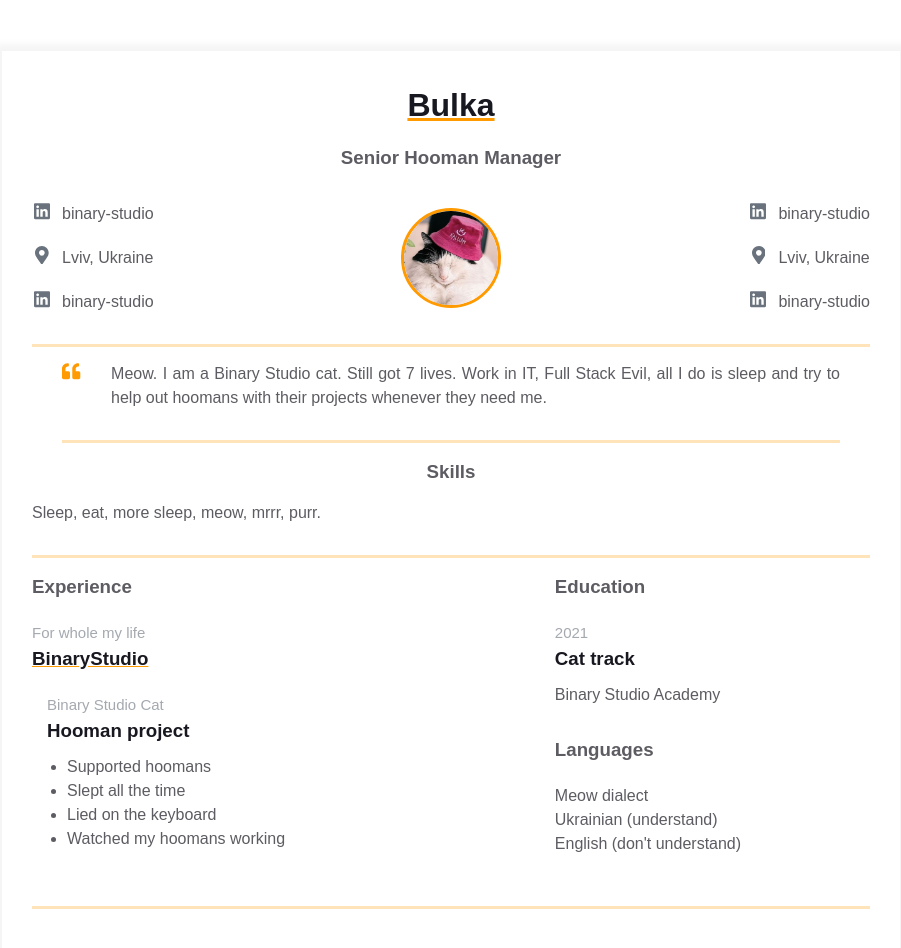
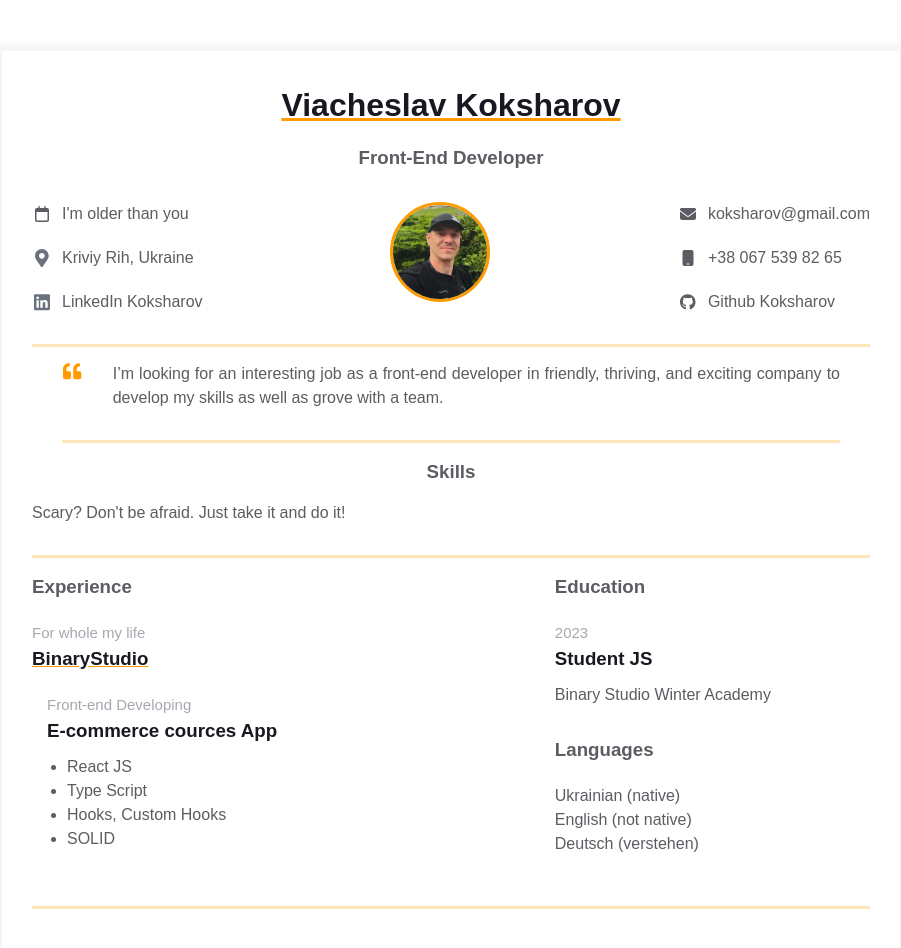
Before and after one commit to Viacheslav-Koksharov/homepage, a plain HTML site: page index.html in a window 1280 px wide. Shown: the whole page, without its empty margins (189-1090 px from the left). Drawn offline with Linux system fonts and the light colour scheme.

Commit message:
adds my own content

```diff
--- a/index.html
+++ b/index.html
@@ -1,29 +1,63 @@
 <!DOCTYPE html>
-<html>
+<html lang="en">
   <head>
     <meta charset="UTF-8" />
     <meta name="viewport" content="width=device-width, initial-scale=1" />
     <link rel="stylesheet" href="styles.css" />
     <title>Résumé</title>
   </head>
+
   <body>
     <main>
       <div class="resume">
         <div class="container">
-          <div class="resume__block">
-            <h1 class="contact-info__header">Bulka</h1>
-            <h3 class="contact-info__sub-header">Senior Hooman Manager</h3>
+          <div class="resume-block">
+            <h1 class="contact-info-header">Viacheslav Koksharov</h1>
+            <h3 class="contact-info-sub-header">Front-End Developer</h3>
 
-            <div class="contact_info_container fh">
-              <div class="contact-info__block">
+            <div class="contact-info-container fh">
+              <div class="contact-info-block">
+                <a href="#" rel="author" class="contact-info-item">
+                  <div class="contact-info-item-icon-wrapper">
+                    <svg
+                      xmlns="http://www.w3.org/2000/svg"
+                      height="16"
+                      width="14"
+                      viewBox="0 0 448 512"
+                    >
+                      <path
+                        fill="var(--secondary-text-color)"
+                        d="M152 24c0-13.3-10.7-24-24-24s-24 10.7-24 24V64H64C28.7 64 0 92.7 0 128v16 48V448c0 35.3 28.7 64 64 64H384c35.3 0 64-28.7 64-64V192 144 128c0-35.3-28.7-64-64-64H344V24c0-13.3-10.7-24-24-24s-24 10.7-24 24V64H152V24zM48 192H400V448c0 8.8-7.2 16-16 16H64c-8.8 0-16-7.2-16-16V192z"
+                      />
+                    </svg>
+                  </div>
+                  <span>I'm older than you</span>
+                </a>
+                <a href="#" rel="author" class="contact-info-item">
+                  <div class="contact-info-item-icon-wrapper">
+                    <svg
+                      class="contact-info-item-icon"
+                      xmlns="http://www.w3.org/2000/svg"
+                      viewBox="0 0 384 512"
+                    >
+                      <path
+                        d="M172.268 501.67C26.97 291.031 0 269.413 0 192 0 85.961 85.961 0
+                          192 0s192 85.961 192 192c0 77.413-26.97 99.031-172.268 309.67-9.535
+                          13.774-29.93 13.773-39.464 0zM192 272c44.183 0 80-35.817
+                          80-80s-35.817-80-80-80-80 35.817-80 80 35.817 80 80 80z"
+                      ></path>
+                    </svg>
+                  </div>
+                  <span>Kriviy Rih, Ukraine</span>
+                </a>
                 <a
-                  href="https://ua.linkedin.com/company/binary-studio_241166"
+                  href="https://linkedin.com/in/viacheslav-koksharov"
                   rel="author"
-                  class="contact-info__item"
+                  class="contact-info-item"
                 >
-                  <div class="contact-info__item-icon-wrapper">
+                  <div class="contact-info-item-icon-wrapper">
                     <svg
-                      class="contact-info__item-icon"
+                      class="contact-info-item-icon"
                       xmlns="http://www.w3.org/2000/svg"
                       viewBox="0 0 448 512"
                     >
@@ -38,134 +72,88 @@
                       ></path>
                     </svg>
                   </div>
-                  <span>binary-studio</span>
-                </a>
-                <a href="" rel="author" class="contact-info__item">
-                  <div class="contact-info__item-icon-wrapper">
-                    <svg
-                      class="contact-info__item-icon"
-                      xmlns="http://www.w3.org/2000/svg"
-                      viewBox="0 0 384 512"
-                    >
-                      <path
-                        d="M172.268 501.67C26.97 291.031 0 269.413 0 192 0 85.961 85.961 0
-                              192 0s192 85.961 192 192c0 77.413-26.97 99.031-172.268 309.67-9.535
-                              13.774-29.93 13.773-39.464 0zM192 272c44.183 0 80-35.817
-                              80-80s-35.817-80-80-80-80 35.817-80 80 35.817 80 80 80z"
-                      ></path>
-                    </svg>
-                  </div>
-                  <span>Lviv, Ukraine</span>
-                </a>
-                <a
-                  href="https://ua.linkedin.com/company/binary-studio_241166"
-                  rel="author"
-                  class="contact-info__item"
-                >
-                  <div class="contact-info__item-icon-wrapper">
-                    <svg
-                      class="contact-info__item-icon"
-                      xmlns="http://www.w3.org/2000/svg"
-                      viewBox="0 0 448 512"
-                    >
-                      <path
-                        d="M416 32H31.9C14.3 32 0 46.5 0 64.3v383.4C0 465.5 14.3 480 31.9
-                              480H416c17.6 0 32-14.5 32-32.3V64.3c0-17.8-14.4-32.3-32-32.3zM135.4
-                              416H69V202.2h66.5V416zm-33.2-243c-21.3 0-38.5-17.3-38.5-38.5S80.9
-                              96 102.2 96c21.2 0 38.5 17.3 38.5 38.5 0 21.3-17.2 38.5-38.5
-                              38.5zm282.1 243h-66.4V312c0-24.8-.5-56.7-34.5-56.7-34.6 0-39.9
-                              27-39.9 54.9V416h-66.4V202.2h63.7v29.2h.9c8.9-16.8 30.6-34.5
-                              62.9-34.5 67.2 0 79.7 44.3 79.7 101.9V416z"
-                      ></path>
-                    </svg>
-                  </div>
-                  <span>binary-studio</span>
+                  <span>LinkedIn Koksharov</span>
                 </a>
               </div>
 
-              <div class="contact-info__block contact-info__block--center">
+              <div class="contact-info-block contact-info-block--center">
                 <img
-                  class="contact-info__avatar"
-                  src="./assets/avatar.jpg"
+                  class="contact-info-avatar"
+                  src="./assets/petrovich.jpg"
                   alt="Avatar"
                 />
               </div>
 
-              <div class="contact-info__block">
+              <div class="contact-info-block">
                 <a
-                  href="https://ua.linkedin.com/company/binary-studio_241166"
+                  href="mailto:v.koksharov82@gmail.com"
                   rel="author"
-                  class="contact-info__item"
+                  class="contact-info-item"
                 >
-                  <div class="contact-info__item-icon-wrapper">
+                  <div class="contact-info-item-icon-wrapper">
                     <svg
-                      class="contact-info__item-icon"
                       xmlns="http://www.w3.org/2000/svg"
-                      viewBox="0 0 448 512"
+                      height="16"
+                      width="16"
+                      viewBox="0 0 512 512"
                     >
                       <path
-                        d="M416 32H31.9C14.3 32 0 46.5 0 64.3v383.4C0 465.5 14.3 480 31.9
-                              480H416c17.6 0 32-14.5 32-32.3V64.3c0-17.8-14.4-32.3-32-32.3zM135.4
-                              416H69V202.2h66.5V416zm-33.2-243c-21.3 0-38.5-17.3-38.5-38.5S80.9
-                              96 102.2 96c21.2 0 38.5 17.3 38.5 38.5 0 21.3-17.2 38.5-38.5
-                              38.5zm282.1 243h-66.4V312c0-24.8-.5-56.7-34.5-56.7-34.6 0-39.9
-                              27-39.9 54.9V416h-66.4V202.2h63.7v29.2h.9c8.9-16.8 30.6-34.5
-                              62.9-34.5 67.2 0 79.7 44.3 79.7 101.9V416z"
-                      ></path>
+                        fill="var(--secondary-text-color)"
+                        d="M48 64C21.5 64 0 85.5 0 112c0 15.1 7.1 29.3 19.2 38.4L236.8 313.6c11.4 8.5 27 8.5 38.4 0L492.8 150.4c12.1-9.1 19.2-23.3 19.2-38.4c0-26.5-21.5-48-48-48H48zM0 176V384c0 35.3 28.7 64 64 64H448c35.3 0 64-28.7 64-64V176L294.4 339.2c-22.8 17.1-54 17.1-76.8 0L0 176z"
+                      />
                     </svg>
                   </div>
-                  <span>binary-studio</span>
+                  <span>koksharov@gmail.com</span>
                 </a>
-                <a href="" rel="author" class="contact-info__item">
-                  <div class="contact-info__item-icon-wrapper">
+                <a
+                  href="tel:+380675398265"
+                  rel="author"
+                  class="contact-info-item"
+                >
+                  <div class="contact-info-item-icon-wrapper">
                     <svg
-                      class="contact-info__item-icon"
                       xmlns="http://www.w3.org/2000/svg"
+                      height="16"
+                      width="12"
                       viewBox="0 0 384 512"
                     >
                       <path
-                        d="M172.268 501.67C26.97 291.031 0 269.413 0 192 0 85.961 85.961 0
-                              192 0s192 85.961 192 192c0 77.413-26.97 99.031-172.268 309.67-9.535
-                              13.774-29.93 13.773-39.464 0zM192 272c44.183 0 80-35.817
-                              80-80s-35.817-80-80-80-80 35.817-80 80 35.817 80 80 80z"
-                      ></path>
+                        fill="var(--secondary-text-color)"
+                        d="M80 0C44.7 0 16 28.7 16 64V448c0 35.3 28.7 64 64 64H304c35.3 0 64-28.7 64-64V64c0-35.3-28.7-64-64-64H80zm80 432h64c8.8 0 16 7.2 16 16s-7.2 16-16 16H160c-8.8 0-16-7.2-16-16s7.2-16 16-16z"
+                      />
                     </svg>
                   </div>
-                  <span>Lviv, Ukraine</span>
+                  <span>+38 067 539 82 65</span>
                 </a>
                 <a
-                  href="https://ua.linkedin.com/company/binary-studio_241166"
+                  href="https://github.com/Viacheslav-Koksharov"
                   rel="author"
-                  class="contact-info__item"
+                  class="contact-info-item"
                 >
-                  <div class="contact-info__item-icon-wrapper">
+                  <div class="contact-info-item-icon-wrapper">
                     <svg
-                      class="contact-info__item-icon"
                       xmlns="http://www.w3.org/2000/svg"
-                      viewBox="0 0 448 512"
+                      height="16"
+                      width="15.5"
+                      viewBox="0 0 496 512"
                     >
                       <path
-                        d="M416 32H31.9C14.3 32 0 46.5 0 64.3v383.4C0 465.5 14.3 480 31.9
-                              480H416c17.6 0 32-14.5 32-32.3V64.3c0-17.8-14.4-32.3-32-32.3zM135.4
-                              416H69V202.2h66.5V416zm-33.2-243c-21.3 0-38.5-17.3-38.5-38.5S80.9
-                              96 102.2 96c21.2 0 38.5 17.3 38.5 38.5 0 21.3-17.2 38.5-38.5
-                              38.5zm282.1 243h-66.4V312c0-24.8-.5-56.7-34.5-56.7-34.6 0-39.9
-                              27-39.9 54.9V416h-66.4V202.2h63.7v29.2h.9c8.9-16.8 30.6-34.5
-                              62.9-34.5 67.2 0 79.7 44.3 79.7 101.9V416z"
-                      ></path>
+                        fill="var(--secondary-text-color)"
+                        d="M165.9 397.4c0 2-2.3 3.6-5.2 3.6-3.3 .3-5.6-1.3-5.6-3.6 0-2 2.3-3.6 5.2-3.6 3-.3 5.6 1.3 5.6 3.6zm-31.1-4.5c-.7 2 1.3 4.3 4.3 4.9 2.6 1 5.6 0 6.2-2s-1.3-4.3-4.3-5.2c-2.6-.7-5.5 .3-6.2 2.3zm44.2-1.7c-2.9 .7-4.9 2.6-4.6 4.9 .3 2 2.9 3.3 5.9 2.6 2.9-.7 4.9-2.6 4.6-4.6-.3-1.9-3-3.2-5.9-2.9zM244.8 8C106.1 8 0 113.3 0 252c0 110.9 69.8 205.8 169.5 239.2 12.8 2.3 17.3-5.6 17.3-12.1 0-6.2-.3-40.4-.3-61.4 0 0-70 15-84.7-29.8 0 0-11.4-29.1-27.8-36.6 0 0-22.9-15.7 1.6-15.4 0 0 24.9 2 38.6 25.8 21.9 38.6 58.6 27.5 72.9 20.9 2.3-16 8.8-27.1 16-33.7-55.9-6.2-112.3-14.3-112.3-110.5 0-27.5 7.6-41.3 23.6-58.9-2.6-6.5-11.1-33.3 2.6-67.9 20.9-6.5 69 27 69 27 20-5.6 41.5-8.5 62.8-8.5s42.8 2.9 62.8 8.5c0 0 48.1-33.6 69-27 13.7 34.7 5.2 61.4 2.6 67.9 16 17.7 25.8 31.5 25.8 58.9 0 96.5-58.9 104.2-114.8 110.5 9.2 7.9 17 22.9 17 46.4 0 33.7-.3 75.4-.3 83.6 0 6.5 4.6 14.4 17.3 12.1C428.2 457.8 496 362.9 496 252 496 113.3 383.5 8 244.8 8zM97.2 352.9c-1.3 1-1 3.3 .7 5.2 1.6 1.6 3.9 2.3 5.2 1 1.3-1 1-3.3-.7-5.2-1.6-1.6-3.9-2.3-5.2-1zm-10.8-8.1c-.7 1.3 .3 2.9 2.3 3.9 1.6 1 3.6 .7 4.3-.7 .7-1.3-.3-2.9-2.3-3.9-2-.6-3.6-.3-4.3 .7zm32.4 35.6c-1.6 1.3-1 4.3 1.3 6.2 2.3 2.3 5.2 2.6 6.5 1 1.3-1.3 .7-4.3-1.3-6.2-2.2-2.3-5.2-2.6-6.5-1zm-11.4-14.7c-1.6 1-1.6 3.6 0 5.9 1.6 2.3 4.3 3.3 5.6 2.3 1.6-1.3 1.6-3.9 0-6.2-1.4-2.3-4-3.3-5.6-2z"
+                      />
                     </svg>
                   </div>
-                  <span>binary-studio</span>
+                  <span>Github Koksharov</span>
                 </a>
               </div>
             </div>
           </div>
           <div class="container">
-            <div class="resume__block">
+            <div class="resume-block">
               <div class="intro">
-                <div class="intro__icon-wrapper">
+                <div class="intro-icon-wrapper">
                   <svg
-                    class="intro__icon"
+                    class="intro-icon"
                     xmlns="http://www.w3.org/2000/svg"
                     viewBox="0 0 512 512"
                   >
@@ -180,52 +168,52 @@
                     ></path>
                   </svg>
                 </div>
-                <p class="intro_text">
-                  Meow. I am a Binary Studio cat. Still got 7 lives. Work in IT,
-                  Full Stack Evil, all I do is sleep and try to help out hoomans
-                  with their projects whenever they need me.
+                <p class="intro-text">
+                  I’m looking for an interesting job as a front-end developer in
+                  friendly, thriving, and exciting company to develop my skills
+                  as well as grove with a team.
                 </p>
               </div>
             </div>
           </div>
         </div>
         <div class="container">
-          <div class="resume__block">
+          <div class="resume-block">
             <div class="skills">
-              <h3 class="skills__header">Skills</h3>
-              <p class="skills__text">
-                Sleep, eat, more sleep, meow, mrrr, purr.
+              <h3 class="skills-header">Skills</h3>
+              <p class="skills-text">
+                Scary? Don't be afraid. Just take it and do it!
               </p>
             </div>
           </div>
         </div>
         <div class="container">
-          <div class="resume__block">
+          <div class="resume-block">
             <div class="main-info fh">
               <div class="experiences">
-                <h3 class="experiences__header">Experience</h3>
-                <div class="experiences__company">
-                  <div class="experiences__company-header">
-                    <span class="experiences__company-header-durability"
+                <h3 class="experiences-header">Experience</h3>
+                <div class="experiences-company">
+                  <div class="experiences-company-header">
+                    <span class="experiences-company-header-durability"
                       >For whole my life</span
                     >
-                    <h3 class="experiences__company-header-name">
+                    <h3 class="experiences-company-header-name">
                       BinaryStudio
                     </h3>
                   </div>
 
-                  <div class="experiences__company-project">
-                    <span class="experiences__company-project-role">
-                      Binary Studio Cat
+                  <div class="experiences-company-project">
+                    <span class="experiences-company-project-role">
+                      Front-end Developing
                     </span>
-                    <h3 class="experiences__company-project-name">
-                      Hooman project
+                    <h3 class="experiences-company-project-name">
+                      E-commerce cources App
                     </h3>
-                    <ul class="experiences__company-project-responsibilities">
-                      <li>Supported hoomans</li>
-                      <li>Slept all the time</li>
-                      <li>Lied on the keyboard</li>
-                      <li>Watched my hoomans working</li>
+                    <ul class="experiences-company-project-responsibilities">
+                      <li>React JS</li>
+                      <li>Type Script</li>
+                      <li>Hooks, Custom Hooks</li>
+                      <li>SOLID</li>
                     </ul>
                   </div>
                 </div>
@@ -233,33 +221,35 @@
 
               <div class="additional-info fv">
                 <div class="additional-info fv">
-                  <div class="additional-info__education">
-                    <h3 class="additional-info__education-header">Education</h3>
-                    <div class="additional-info__education-university">
+                  <div class="additional-info-education">
+                    <h3 class="additional-info-education-header">Education</h3>
+                    <div class="additional-info-education-university">
                       <span
-                        class="additional-info__education-university-durability"
+                        class="additional-info-education-university-durability"
                       >
-                        2021
+                        2023
                       </span>
                       <h3
-                        class="additional-info__education-university-speciality"
+                        class="additional-info-education-university-speciality"
                       >
-                        Cat track
+                        Student JS
                       </h3>
-                      <p class="additional-info__education-university-name">
-                        Binary Studio Academy
+                      <p class="additional-info-education-university-name">
+                        Binary Studio Winter Academy
                       </p>
                     </div>
                   </div>
 
-                  <div class="additional-info__languages">
-                    <h3 class="additional-info__languages-header">Languages</h3>
-                    <p class="additional-info__languages-item">Meow dialect</p>
-                    <p class="additional-info__languages-item">
-                      Ukrainian (understand)
+                  <div class="additional-info-languages">
+                    <h3 class="additional-info-languages-header">Languages</h3>
+                    <p class="additional-info-languages-item">
+                      Ukrainian (native)
                     </p>
-                    <p class="additional-info__languages-item">
-                      English (don't understand)
+                    <p class="additional-info-languages-item">
+                      English (not native)
+                    </p>
+                    <p class="additional-info-languages-item">
+                      Deutsch (verstehen)
                     </p>
                   </div>
                 </div>
--- a/styles.css
+++ b/styles.css
@@ -1,5 +1,4 @@
 /* General styles */
-
 * {
   margin: 0;
   padding: 0;
@@ -26,7 +25,6 @@ body {
 
 .fh {
   display: flex;
-  flex-direction: row;
   justify-content: space-between;
 }
 
@@ -44,23 +42,23 @@ body {
   max-width: 900px;
 }
 
-.resume__block {
+.resume-block {
   border-bottom: 3px solid var(--border-color);
   padding-bottom: 30px;
   margin-bottom: 15px;
 }
 
-@media screen and (max-width: 576px) {
+@media (1px <= width <= 576px) {
   .main-info,
-  .contact_info_container {
+  .contact-info-container {
     flex-direction: column;
   }
 
-  .contact_info_container {
+  .contact-info-container {
     align-items: center;
   }
 
-  .contact-info__block:not(:last-child) {
+  .contact-info-block:not(:last-child) {
     margin-bottom: 20px;
   }
 
@@ -68,63 +66,64 @@ body {
     margin-right: 0;
   }
 }
-/* Contact info styles */
 
-.contact-info__header,
-.contact-info__sub-header {
+/* Contact info */
+.contact-info-header,
+.contact-info-sub-header {
   text-align: center;
 }
 
-.contact-info__header {
+.contact-info-header {
   color: var(--primary-text-color);
   margin-bottom: 15px;
   text-decoration-color: var(--text-decoration-color);
   text-decoration-line: underline;
 }
 
-.contact-info__sub-header {
+.contact-info-sub-header {
   color: var(--secondary-text-color);
   margin-bottom: 30px;
 }
 
-.contact-info__block {
+.contact-info-block {
   display: flex;
   flex-direction: column;
   justify-content: space-between;
 }
 
-.contact-info__block--center {
+.contact-info-block-center {
   justify-content: center;
 }
 
-.contact-info__item {
+.contact-info-item {
   color: var(--secondary-text-color);
   text-decoration: none;
   display: flex;
   justify-content: start;
 }
 
-.contact-info__item:not(:last-child) {
+.contact-info-item:not(:last-child) {
   margin-bottom: 20px;
 }
 
-.contact-info__item-icon-wrapper {
+.contact-info-item-icon-wrapper {
   margin-right: 10px;
   width: 20px;
   display: flex;
   justify-content: center;
+  align-items: center;
 }
 
-.contact-info__item-icon path {
+.contact-info-item-icon path {
   fill: var(--icon-color);
 }
 
-.contact-info__item-icon {
+.contact-info-item-icon {
   height: 1.1428rem;
   vertical-align: text-bottom;
 }
 
-.contact-info__avatar {
+.contact-info-avatar {
   border-radius: 50%;
   width: 100px;
   height: 100px;
@@ -132,65 +131,65 @@ body {
   border: 3px solid;
   border-color: var(--text-decoration-color);
 }
+
 /* Intro and skills styles */
-
 .intro {
   display: flex;
   justify-content: start;
 }
 
-.intro__icon-wrapper {
+.intro-icon-wrapper {
   margin-right: 30px;
   width: 30px;
   display: flex;
   justify-content: center;
 }
 
-.intro__icon {
+.intro-icon {
   height: 1.1428rem;
   vertical-align: text-bottom;
 }
 
-.intro__icon path {
+.intro-icon path {
   fill: var(--text-decoration-color);
 }
 
-.intro_text {
+.intro-text {
   color: var(--secondary-text-color);
   text-align: justify;
 }
 
-.skills__header {
+.skills-header {
   color: var(--secondary-text-color);
   text-align: center;
   margin-bottom: 15px;
 }
 
-.skills__text {
+.skills-text {
   color: var(--secondary-text-color);
   text-align: justify;
 }
+
 /* Experience and additional info styles */
-
 .experiences {
   flex: 1 1 60%;
   margin-right: 50px;
 }
 
-.experiences__header {
+.experiences-header {
   color: var(--secondary-text-color);
   text-align: left;
   margin-bottom: 20px;
 }
 
-.experiences__company-header-durability {
+.experiences-company-header-durability {
   color: var(--durability-text-color);
   text-align: left;
   margin-bottom: 10px;
   font-size: 15px;
 }
 
-.experiences__company-header-name {
+.experiences-company-header-name {
   color: var(--primary-text-color);
   text-decoration-color: var(--text-decoration-color);
   text-decoration-line: underline;
@@ -198,25 +197,25 @@ body {
   margin-bottom: 20px;
 }
 
-.experiences__company-project {
+.experiences-company-project {
   margin-left: 15px;
   margin-bottom: 25px;
 }
 
-.experiences__company-project-role {
+.experiences-company-project-role {
   color: var(--durability-text-color);
   text-align: left;
   margin-bottom: 10px;
   font-size: 15px;
 }
 
-.experiences__company-project-name {
+.experiences-company-project-name {
   color: var(--primary-text-color);
   text-align: left;
   margin-bottom: 10px;
 }
 
-.experiences__company-project-responsibilities {
+.experiences-company-project-responsibilities {
   color: var(--secondary-text-color);
   padding-left: 20px;
 }
@@ -225,43 +224,43 @@ body {
   flex: 1 1 40%;
 }
 
-.additional-info__education {
+.additional-info-education {
   margin-bottom: 20px;
 }
 
-.additional-info__education-header {
+.additional-info-education-header {
   color: var(--secondary-text-color);
   text-align: left;
   margin-bottom: 20px;
 }
 
-.additional-info__education-university-durability {
+.additional-info-education-university-durability {
   color: var(--durability-text-color);
   text-align: left;
   margin-bottom: 10px;
   font-size: 15px;
 }
 
-.additional-info__education-university-speciality {
+.additional-info-education-university-speciality {
   color: var(--primary-text-color);
   text-align: left;
   margin-bottom: 10px;
 }
 
-.additional-info__education-university-name {
+.additional-info-education-university-name {
   color: var(--secondary-text-color);
 }
 
-.additional-info__languages {
+.additional-info-languages {
   margin-bottom: 20px;
 }
 
-.additional-info__languages-header {
+.additional-info-languages-header {
   color: var(--secondary-text-color);
   text-align: left;
   margin-bottom: 20px;
 }
 
-.additional-info__languages-item {
+.additional-info-languages-item {
   color: var(--secondary-text-color);
 }
```
Also changed, not shown: assets/petrovich.jpg (added). Lines whose indentation alone changed are shown as unchanged.
